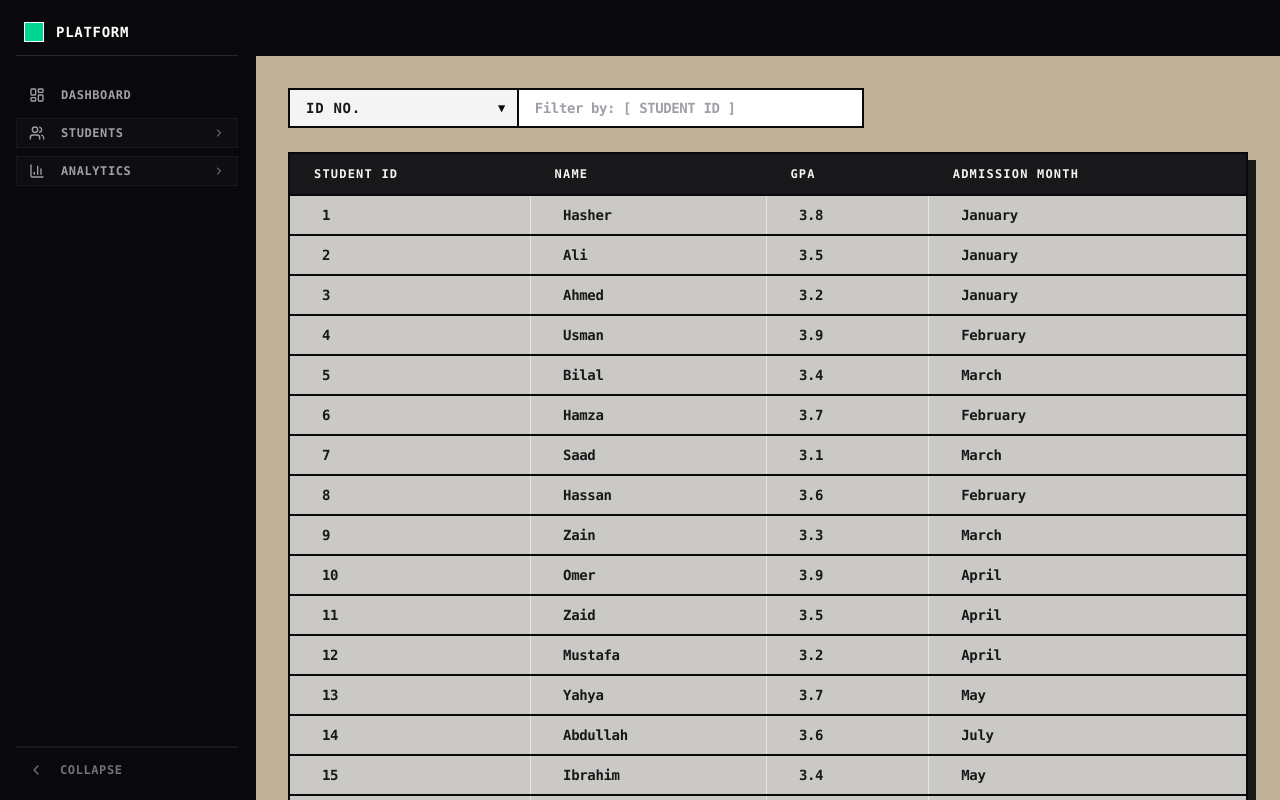
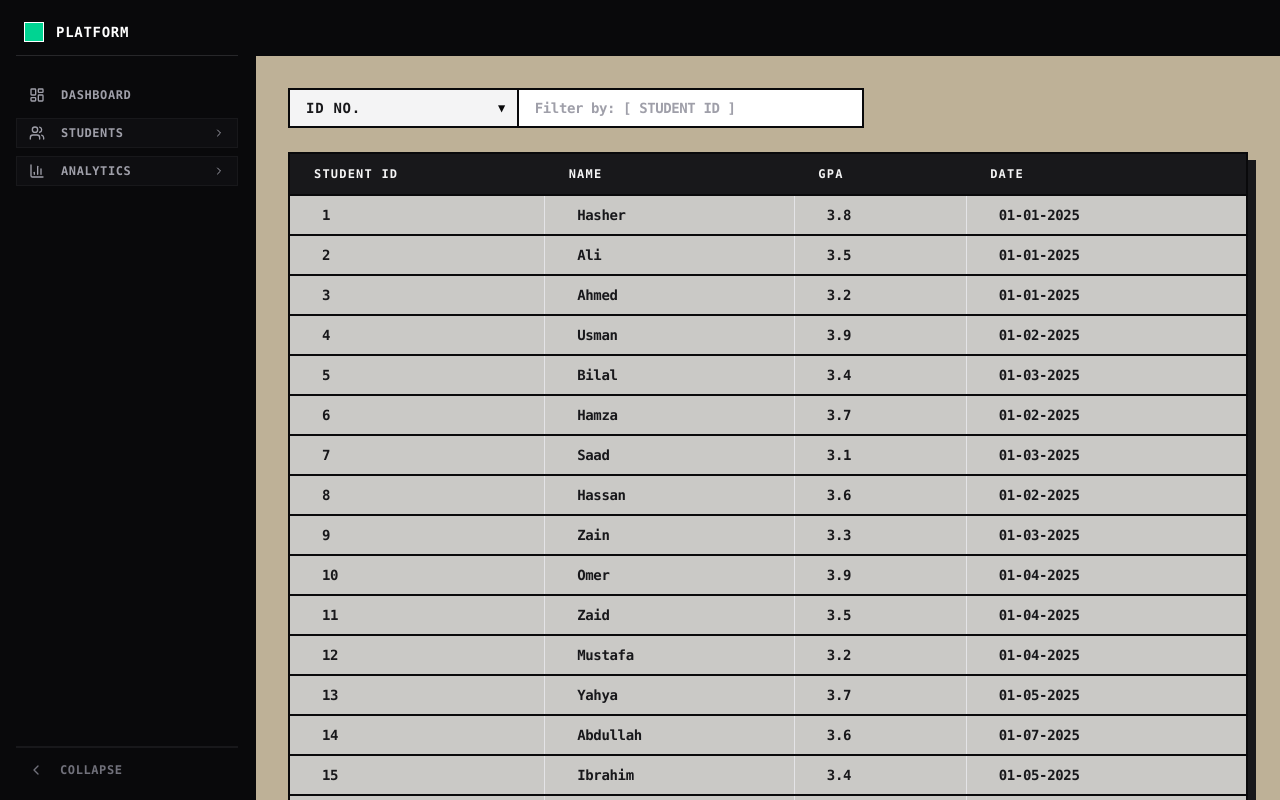
Before and after one commit to Hasher423/reactVisualizationDWP, a React (Vite) app: page /students in a window 1280 px wide. Built offline with nearby package versions, Linux system fonts and the light colour scheme.

Commit message:
Date updated to date format and added to the dashboard

```diff
--- a/src/Data.json
+++ b/src/Data.json
@@ -1,38 +1,38 @@
 [
-  { "id": 1, "name": "Hasher", "gpa": 3.8, "month": "January" },
-  { "id": 2, "name": "Ali", "gpa": 3.5, "month": "January" },
-  { "id": 3, "name": "Ahmed", "gpa": 3.2, "month": "January" },
-  { "id": 4, "name": "Usman", "gpa": 3.9, "month": "February" },
-  { "id": 5, "name": "Bilal", "gpa": 3.4, "month": "March" },
-  { "id": 6, "name": "Hamza", "gpa": 3.7, "month": "February" },
-  { "id": 7, "name": "Saad", "gpa": 3.1, "month": "March" },
-  { "id": 8, "name": "Hassan", "gpa": 3.6, "month": "February" },
-  { "id": 9, "name": "Zain", "gpa": 3.3, "month": "March" },
-  { "id": 10, "name": "Omer", "gpa": 3.9, "month": "April" },
-  { "id": 11, "name": "Zaid", "gpa": 3.5, "month": "April" },
-  { "id": 12, "name": "Mustafa", "gpa": 3.2, "month": "April" },
-  { "id": 13, "name": "Yahya", "gpa": 3.7, "month": "May" },
-  { "id": 14, "name": "Abdullah", "gpa": 3.6, "month": "July" },
-  { "id": 15, "name": "Ibrahim", "gpa": 3.4, "month": "May" },
-  { "id": 16, "name": "Yousuf", "gpa": 4.0, "month": "June" },
-  { "id": 17, "name": "Suleman", "gpa": 3.1, "month": "June" },
-  { "id": 18, "name": "Dawood", "gpa": 3.3, "month": "June" },
-  { "id": 19, "name": "Haris", "gpa": 3.8, "month": "May" },
-  { "id": 20, "name": "Talha", "gpa": 3.5, "month": "July" },
-  { "id": 21, "name": "Asad", "gpa": 3.2, "month": "July" },
-  { "id": 22, "name": "Anas", "gpa": 3.9, "month": "August" },
-  { "id": 23, "name": "Daniyal", "gpa": 3.4, "month": "August" },
-  { "id": 24, "name": "Faizan", "gpa": 3.7, "month": "August" },
-  { "id": 25, "name": "Tayyab", "gpa": 3.0, "month": "September" },
-  { "id": 26, "name": "Farhan", "gpa": 3.6, "month": "September" },
-  { "id": 27, "name": "Shahzaib", "gpa": 3.3, "month": "September" },
-  { "id": 28, "name": "Waleed", "gpa": 3.8, "month": "October" },
-  { "id": 29, "name": "Arsalan", "gpa": 3.5, "month": "October" },
-  { "id": 30, "name": "Umair", "gpa": 3.2, "month": "October" },
-  { "id": 31, "name": "Nabeel", "gpa": 3.9, "month": "November" },
-  { "id": 32, "name": "Sami", "gpa": 3.4, "month": "November" },
-  { "id": 33, "name": "Fahad", "gpa": 3.7, "month": "November" },
-  { "id": 34, "name": "Jawad", "gpa": 3.1, "month": "December" },
-  { "id": 35, "name": "Aman", "gpa": 3.6, "month": "December" },
-  { "id": 36, "name": "Rayyan", "gpa": 3.4, "month": "December" }
+  { "id": 1, "name": "Hasher", "gpa": 3.8, "month": "01-01-2025" },
+  { "id": 2, "name": "Ali", "gpa": 3.5, "month": "01-01-2025" },
+  { "id": 3, "name": "Ahmed", "gpa": 3.2, "month": "01-01-2025" },
+  { "id": 4, "name": "Usman", "gpa": 3.9, "month": "01-02-2025" },
+  { "id": 5, "name": "Bilal", "gpa": 3.4, "month": "01-03-2025" },
+  { "id": 6, "name": "Hamza", "gpa": 3.7, "month": "01-02-2025" },
+  { "id": 7, "name": "Saad", "gpa": 3.1, "month": "01-03-2025" },
+  { "id": 8, "name": "Hassan", "gpa": 3.6, "month": "01-02-2025" },
+  { "id": 9, "name": "Zain", "gpa": 3.3, "month": "01-03-2025" },
+  { "id": 10, "name": "Omer", "gpa": 3.9, "month": "01-04-2025" },
+  { "id": 11, "name": "Zaid", "gpa": 3.5, "month": "01-04-2025" },
+  { "id": 12, "name": "Mustafa", "gpa": 3.2, "month": "01-04-2025" },
+  { "id": 13, "name": "Yahya", "gpa": 3.7, "month": "01-05-2025" },
+  { "id": 14, "name": "Abdullah", "gpa": 3.6, "month": "01-07-2025" },
+  { "id": 15, "name": "Ibrahim", "gpa": 3.4, "month": "01-05-2025" },
+  { "id": 16, "name": "Yousuf", "gpa": 4.0, "month": "01-06-2025" },
+  { "id": 17, "name": "Suleman", "gpa": 3.1, "month": "01-06-2025" },
+  { "id": 18, "name": "Dawood", "gpa": 3.3, "month": "01-06-2025" },
+  { "id": 19, "name": "Haris", "gpa": 3.8, "month": "01-05-2025" },
+  { "id": 20, "name": "Talha", "gpa": 3.5, "month": "01-07-2025" },
+  { "id": 21, "name": "Asad", "gpa": 3.2, "month": "01-07-2025" },
+  { "id": 22, "name": "Anas", "gpa": 3.9, "month": "01-08-2025" },
+  { "id": 23, "name": "Daniyal", "gpa": 3.4, "month": "01-08-2025" },
+  { "id": 24, "name": "Faizan", "gpa": 3.7, "month": "01-08-2025" },
+  { "id": 25, "name": "Tayyab", "gpa": 3.0, "month": "01-09-2025" },
+  { "id": 26, "name": "Farhan", "gpa": 3.6, "month": "01-09-2025" },
+  { "id": 27, "name": "Shahzaib", "gpa": 3.3, "month": "01-09-2025" },
+  { "id": 28, "name": "Waleed", "gpa": 3.8, "month": "01-10-2025" },
+  { "id": 29, "name": "Arsalan", "gpa": 3.5, "month": "01-10-2025" },
+  { "id": 30, "name": "Umair", "gpa": 3.2, "month": "01-10-2025" },
+  { "id": 31, "name": "Nabeel", "gpa": 3.9, "month": "01-11-2025" },
+  { "id": 32, "name": "Sami", "gpa": 3.4, "month": "01-11-2025" },
+  { "id": 33, "name": "Fahad", "gpa": 3.7, "month": "01-11-2025" },
+  { "id": 34, "name": "Jawad", "gpa": 3.1, "month": "01-12-2025" },
+  { "id": 35, "name": "Aman", "gpa": 3.6, "month": "01-12-2025" },
+  { "id": 36, "name": "Rayyan", "gpa": 3.4, "month": "01-12-2025" }
 ]
--- a/src/pages/Students.jsx
+++ b/src/pages/Students.jsx
@@ -18,7 +18,7 @@ const columns = [
     },
     {
         accessorKey: "month",
-        header: "Admission Month",
+        header: "Date",
     },
 ];
 
@@ -40,7 +40,6 @@ const Students = () => {
                 console.log(searchQuery);
 
                 const targetValue = String(student[selectedHeader] || "").toLowerCase();
-                console.log(targetValue)
                 return targetValue.includes(searchQuery.toLowerCase());
             }
 
@@ -72,7 +71,7 @@ const Students = () => {
                         <option value="id" className="bg-white text-zinc-900 font-semibold">ID No.</option>
                         <option value="name" className="bg-white text-zinc-900 font-semibold">Student Name</option>
                         <option value="gpa" className="bg-white text-zinc-900 font-semibold">GPA Metric</option>
-                        <option value="month" className="bg-white text-zinc-900 font-semibold">Month</option>
+                        <option value="month" className="bg-white text-zinc-900 font-semibold">Date</option>
                     </select>
                     {/* Custom geometric arrow indicator */}
                     <div className="absolute right-3 top-1/2 -translate-y-1/2 pointer-events-none text-zinc-950 font-bold text-xs">
```
